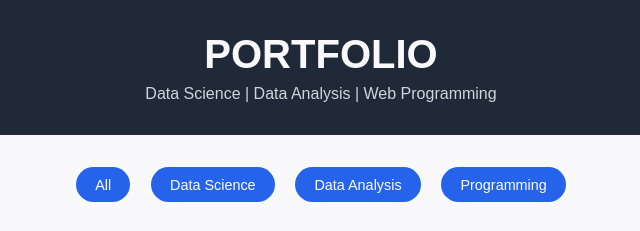
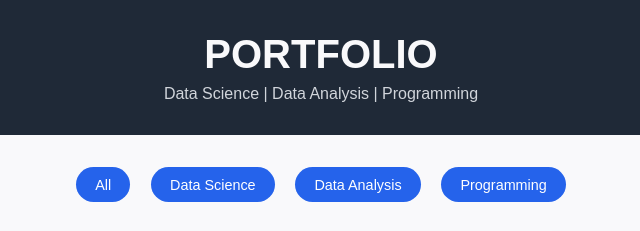
Before and after one commit to LUISRGUEZSOSA/LUISRGUEZSOSA.github.io, a plain HTML site: page docs/index.html in a window 1280 px wide. Shown: the top 231 px of the page, 319-959 px from the left. Drawn offline with Linux system fonts and the light colour scheme.

Commit message:
Update index.html

```diff
--- a/docs/index.html
+++ b/docs/index.html
@@ -22,7 +22,7 @@
         </a>
       </div>
       <h1>PORTFOLIO</h1>
-      <p>Data Science | Data Analysis | Web Programming</p>
+      <p>Data Science | Data Analysis | Programming</p>
     </header>
 
     <div class="container">
```
